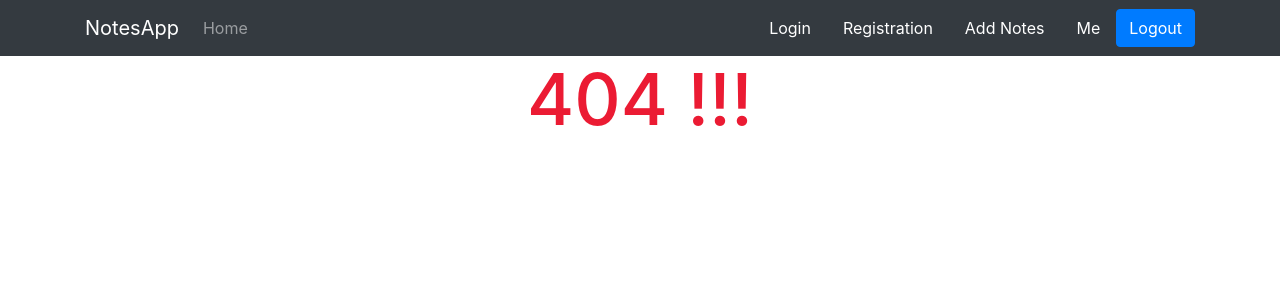
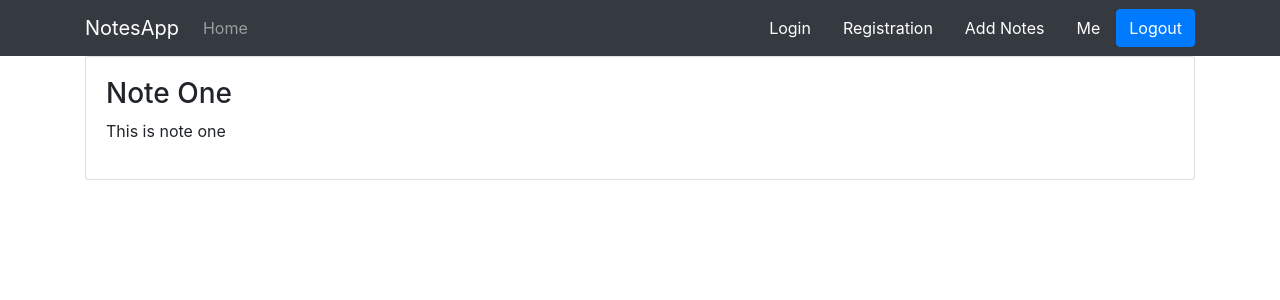
Before and after one commit to jakdev047/frontend, a React (Create React App) app: page /notes/1 in a window 1280 px wide. Before the commit this address had no page. Shown: the top 300 px of the page. Built offline with nearby package versions, Linux system fonts and the light colour scheme.

Commit message:
single page note

```diff
--- a/src/App.js
+++ b/src/App.js
@@ -20,6 +20,7 @@ import Error from './pages/Error';
 import Registration from './pages/Registration';
 import Signup from './pages/Signup';
 import Addnotes from './pages/Addnotes';
+import SingleNote from './pages/SingleNote';
 
 const App = () => {
   return (
@@ -29,6 +30,7 @@ const App = () => {
           <Header />
           <Switch>
             <Route exact path="/" component={Home}/>
+            <Route exact path="/notes/:id" component={SingleNote}/>
             <Route exact path="/add-notes" component={Addnotes}/>
             <Route exact path="/registration" component={Registration}/>
             <Route exact path="/login" component={Signup}/>
--- a/src/components/Note.js
+++ b/src/components/Note.js
@@ -3,15 +3,15 @@ import { Col, Card, CardBody } from 'reactstrap';
 import { Link } from 'react-router-dom';
 
 const Note = props => {
-  const {title,comment} = props.note
+  const {id,title,comment} = props.note;
   return (
     <Col lg={4} sm={6} xs={12} className="my-3">
       <Card>
         <CardBody>
           <h3>
-            <Link to="/">{title}</Link>
-            <p>{comment}</p>
+            <Link to={`/notes/${id}`}>{title}</Link>
           </h3>
+          <p>{comment}</p>
         </CardBody>
       </Card>
     </Col>
--- /dev/null
+++ b/src/pages/SingleNote.js
@@ -0,0 +1,30 @@
+import React from 'react';
+import { useParams } from 'react-router-dom';
+import { Container,Card, CardBody } from 'reactstrap';
+import { connect } from 'react-redux';
+
+
+const SingleNote = ({notes}) => {
+  const {id} = useParams();
+  const note = notes.find(note=>note.id === parseInt(id));
+  return (
+    <div>
+      <Container>
+        <Card>
+          <CardBody>
+            <h3>{note.title}</h3>
+            <p>{note.comment}</p>
+          </CardBody>
+        </Card>
+      </Container>
+    </div>
+  );
+};
+
+const mapStateToProps = state => {
+  return {
+    notes: state.notes.notes
+  }
+}
+
+export default connect(mapStateToProps)(SingleNote);
```
